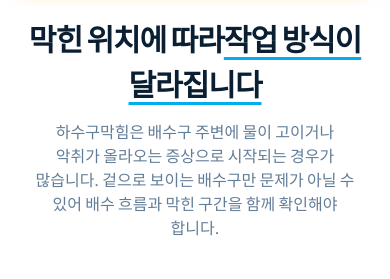
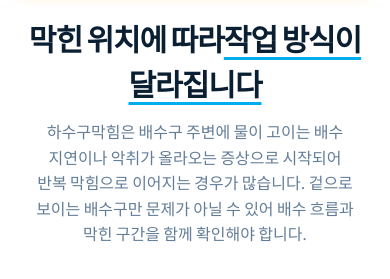
Before and after one commit to wogus5695-ctrl/seoul-hasugu-01, a Next.js app: page / in a window 390 px wide. Shown: the part 840-1119 px from the top of the page. Built offline with nearby package versions, Linux system fonts and the light colour scheme.

Commit message:
feat: 하수구/싱크대/변기막힘 설명 텍스트 내 SEO 타겟 키워드 100% 매핑 고도화 및 모바일 가독성 줄간격 CSS 개선

```diff
--- a/app/globals.css
+++ b/app/globals.css
@@ -96,6 +96,7 @@ img {
   margin-left: auto;
   margin-right: auto;
   word-break: keep-all;
+  line-height: 1.6;
 }
 
 /* 명확하고 시인성 높은 CTA 버튼 */
--- a/components/ServiceSection.js
+++ b/components/ServiceSection.js
@@ -23,11 +23,11 @@ export default function ServiceSection({ keyword, hasKeyword }) {
 
   let subTitleText = '';
   if (isSewer) {
-    subTitleText = `${keyword}${eunNeun} 배수구 주변에 물이 고이거나 악취가 올라오는 증상으로 시작되는 경우가 많습니다. 겉으로 보이는 배수구만 문제가 아닐 수 있어 배수 흐름과 막힌 구간을 함께 확인해야 합니다.`;
+    subTitleText = `${keyword}${eunNeun} 배수구 주변에 물이 고이는 배수 지연이나 악취가 올라오는 증상으로 시작되어 반복 막힘으로 이어지는 경우가 많습니다. 겉으로 보이는 배수구만 문제가 아닐 수 있어 배수 흐름과 막힌 구간을 함께 확인해야 합니다.`;
   } else if (isSink) {
-    subTitleText = `${keyword}${eunNeun} 주방 배수 라인에 기름때와 음식물 찌꺼기가 쌓이면서 반복되는 경우가 많습니다. 물 빠짐이 느려지거나 냄새가 올라온다면 싱크대 아래 배관과 배수 흐름을 함께 확인해야 합니다.`;
+    subTitleText = `${keyword}${eunNeun} 주방 배수 라인에 기름때와 음식물 찌꺼기가 쌓이면서 역류가 반복되는 경우가 많습니다. 물 빠짐이 느려지거나 냄새가 올라온다면 싱크대 아래 배관과 배수 흐름을 함께 확인해야 합니다.`;
   } else if (isToilet) {
-    subTitleText = `${keyword}${eunNeun} 물이 차오르거나 내려가지 않는 증상으로 바로 불편이 생깁니다. 이 상태에서 반복해서 물을 내리면 넘칠 수 있으므로 사용을 멈추고 막힘 상태를 확인하는 것이 좋습니다.`;
+    subTitleText = `${keyword}${eunNeun} 물 차오름이나 물이 내려가지 않는 증상으로 바로 불편이 생깁니다. 이 상태에서 무리한 물내림을 반복하면 넘치거나 역류할 수 있으므로 사용을 멈추고 막힘 상태를 확인하는 것이 좋습니다.`;
   }
 
   const subTitle = subTitleText ? (
```
